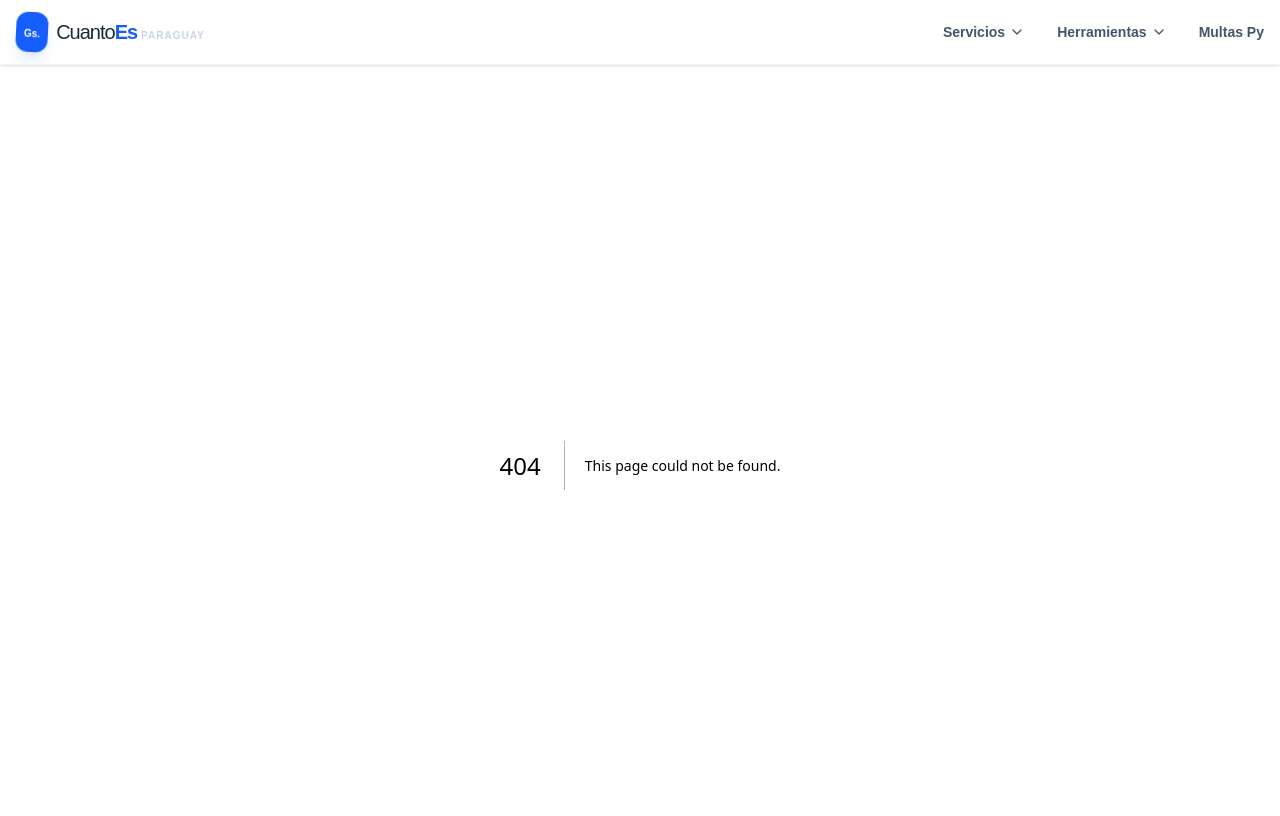
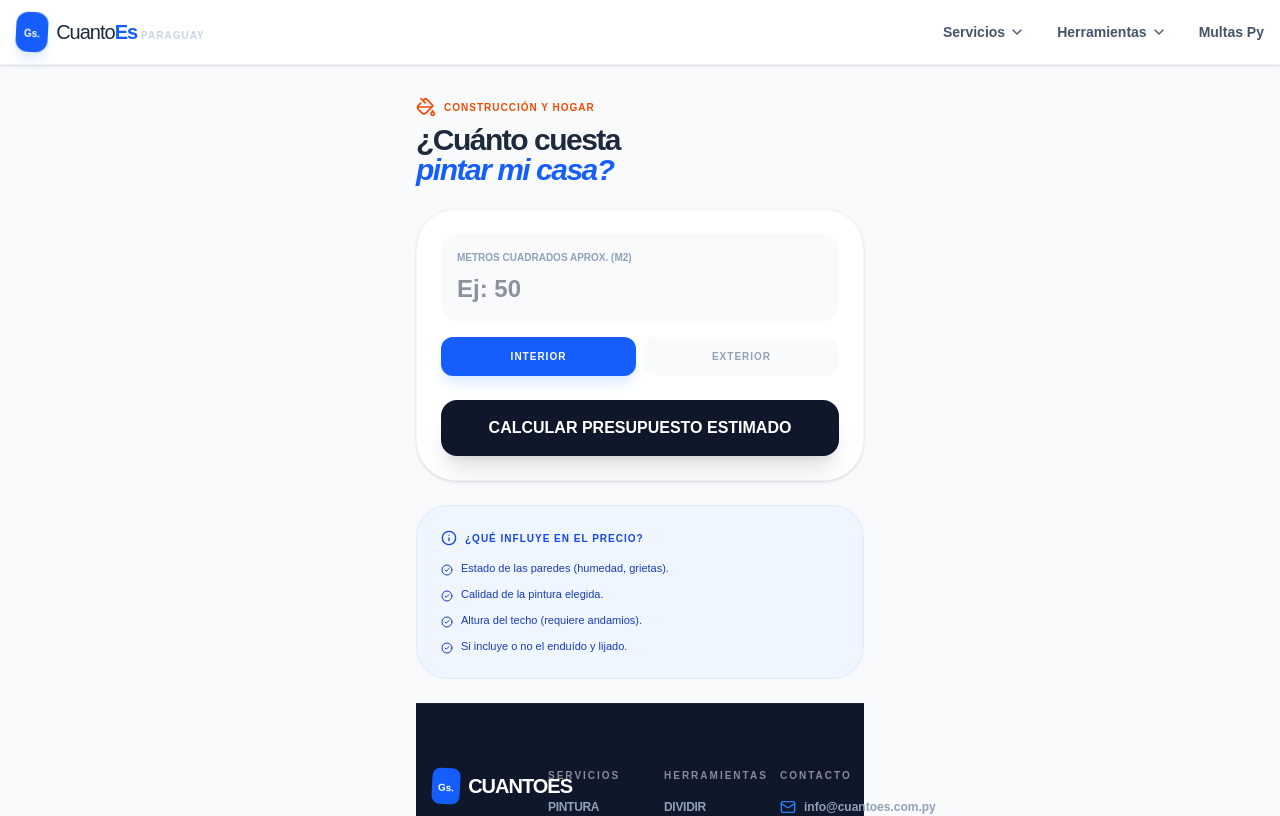
Before and after one commit to Schrammpy/cuanto-es, a Next.js app: page /servicios/pintura in a window 1280 px wide. Before the commit this address had no page. Shown: the top 816 px of the page. Built offline with nearby package versions, Linux system fonts and the light colour scheme.

Commit message:
Creacion de Servicios/Pintura

```diff
--- /dev/null
+++ b/app/servicios/pintura/page.tsx
@@ -0,0 +1,127 @@
+'use client';
+import React, { useState } from 'react';
+import { PaintBucket, Info, Send, ChevronRight, CheckCircle2 } from 'lucide-react';
+import Footer from '@/components/Footer';
+
+export default function PinturaPage() {
+  const [m2, setM2] = useState('');
+  const [tipo, setTipo] = useState('interior');
+  const [resultado, setResultado] = useState<any>(null);
+
+  const calcular = () => {
+    const metros = parseFloat(m2);
+    if (!metros) return alert("Ingresá los m2 para calcular");
+
+    // Lógica de precios (Esto luego lo traerás de Supabase)
+    const precioM2 = tipo === 'interior' ? 18000 : 25000;
+    const materialesEst = metros * 12000;
+    const manoObra = metros * precioM2;
+
+    setResultado({
+      total: manoObra + materialesEst,
+      manoObra,
+      materiales: materialesEst
+    });
+  };
+
+  return (
+    <main className="min-h-screen bg-[#F8FAFC] p-4 flex justify-center items-start pb-20">
+      <div className="max-w-md w-full space-y-6 pt-4">
+
+        <header className="space-y-2">
+          <div className="flex items-center gap-2 text-orange-600">
+            <PaintBucket className="w-5 h-5" />
+            <span className="text-[10px] font-black uppercase tracking-widest">Construcción y Hogar</span>
+          </div>
+          <h1 className="text-3xl font-[900] text-slate-800 tracking-tighter leading-none">
+            ¿Cuánto cuesta <br/> <span className="text-blue-600 italic font-black">pintar mi casa?</span>
+          </h1>
+        </header>
+
+        <div className="bg-white rounded-[2.5rem] p-6 shadow-sm border border-slate-100 space-y-6">
+          <div className="space-y-4">
+            <div className="bg-slate-50 p-4 rounded-2xl flex flex-col">
+              <span className="text-[10px] font-black text-slate-400 uppercase mb-2">Metros cuadrados aprox. (m2)</span>
+              <input
+                type="number"
+                value={m2}
+                onChange={(e) => setM2(e.target.value)}
+                placeholder="Ej: 50"
+                className="bg-transparent w-full outline-none font-black text-2xl text-slate-800"
+              />
+            </div>
+
+            <div className="flex gap-2">
+              {['interior', 'exterior'].map((t) => (
+                <button
+                  key={t}
+                  onClick={() => setTipo(t)}
+                  className={`flex-1 py-3 rounded-xl text-[10px] font-black uppercase tracking-widest transition-all ${tipo === t ? 'bg-blue-600 text-white shadow-lg shadow-blue-100' : 'bg-slate-50 text-slate-400'}`}
+                >
+                  {t}
+                </button>
+              ))}
+            </div>
+          </div>
+
+          <button
+            onClick={calcular}
+            className="w-full bg-slate-900 text-white font-black py-4 rounded-2xl active:scale-95 transition-all shadow-xl"
+          >
+            CALCULAR PRESUPUESTO ESTIMADO
+          </button>
+
+          {resultado && (
+            <div className="space-y-4 animate-in fade-in slide-in-from-bottom-4">
+              <div className="bg-emerald-50 border-2 border-emerald-100 p-6 rounded-[2rem] text-center">
+                <p className="text-[10px] font-black text-emerald-600 uppercase mb-1">Gasto Estimado Total</p>
+                <p className="text-3xl font-black text-emerald-700 italic">
+                  Gs. {new Intl.NumberFormat('es-PY').format(resultado.total)}
+                </p>
+                <p className="text-[9px] text-emerald-500 font-bold mt-2 italic">* Incluye materiales y mano de obra básica</p>
+              </div>
+
+              <div className="grid grid-cols-2 gap-2">
+                <div className="bg-white border border-slate-100 p-4 rounded-2xl">
+                    <p className="text-[8px] font-bold text-slate-400 uppercase">Mano de Obra</p>
+                    <p className="text-sm font-black text-slate-700">Gs. {new Intl.NumberFormat('es-PY').format(resultado.manoObra)}</p>
+                </div>
+                <div className="bg-white border border-slate-100 p-4 rounded-2xl">
+                    <p className="text-[8px] font-bold text-slate-400 uppercase">Materiales est.</p>
+                    <p className="text-sm font-black text-slate-700">Gs. {new Intl.NumberFormat('es-PY').format(resultado.materiales)}</p>
+                </div>
+              </div>
+
+              <button className="w-full bg-blue-600 text-white font-black py-5 rounded-[2rem] shadow-xl flex items-center justify-center gap-3 active:scale-95 transition-all">
+                <span>SOLICITAR PRESUPUESTO REAL</span>
+                <ChevronRight className="w-4 h-4" />
+              </button>
+            </div>
+          )}
+        </div>
+
+        {/* INFO EDUCACIONAL */}
+        <div className="bg-blue-50 p-6 rounded-[2rem] border border-blue-100 space-y-4">
+            <div className="flex items-center gap-2 text-blue-700">
+                <Info className="w-4 h-4" />
+                <span className="text-[10px] font-black uppercase tracking-widest">¿Qué influye en el precio?</span>
+            </div>
+            <ul className="space-y-3">
+                {[
+                    "Estado de las paredes (humedad, grietas).",
+                    "Calidad de la pintura elegida.",
+                    "Altura del techo (requiere andamios).",
+                    "Si incluye o no el enduído y lijado."
+                ].map((txt, i) => (
+                    <li key={i} className="flex items-start gap-2 text-[11px] font-medium text-blue-800 leading-tight">
+                        <CheckCircle2 className="w-3 h-3 mt-0.5 shrink-0" /> {txt}
+                    </li>
+                ))}
+            </ul>
+        </div>
+
+        <Footer />
+      </div>
+    </main>
+  );
+}
```
